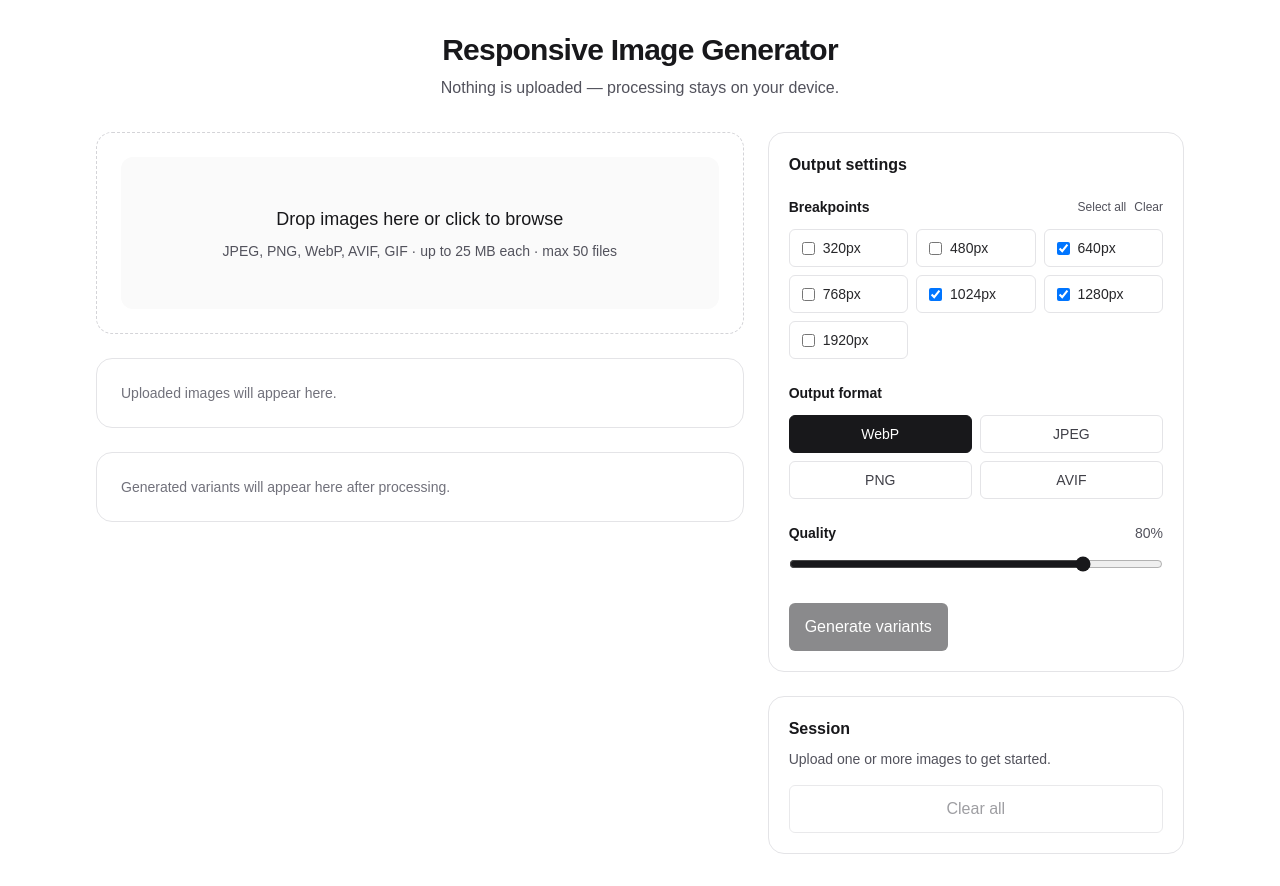
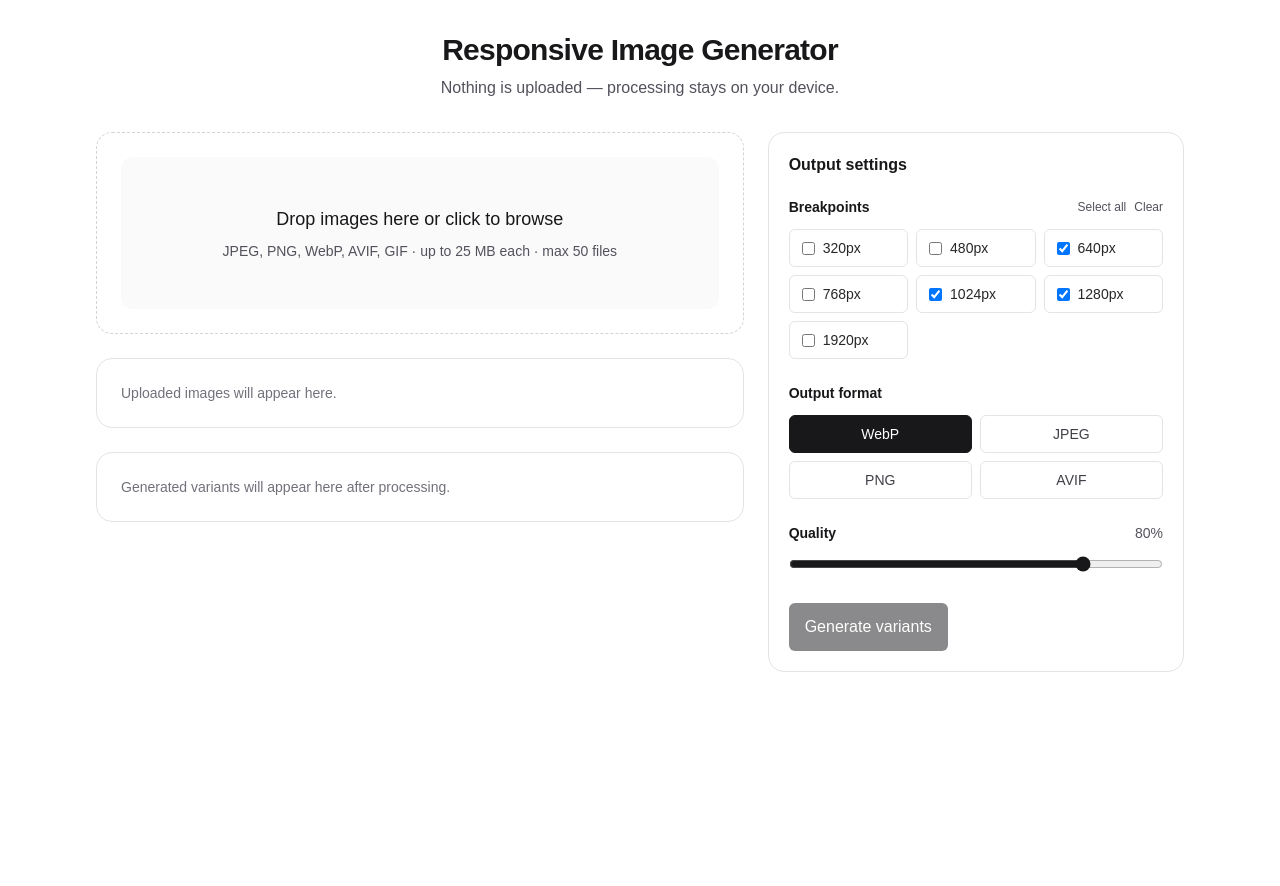
Before and after one commit to McReader/responsive-image-generator, a Next.js app: page / in a window 1280 px wide. After the commit the page ends 800 px from the top, so only its background shows below. Built offline with nearby package versions, Linux system fonts and the light colour scheme.

Commit message:
Removed the "Session" panel

```diff
--- a/components/generator/GeneratorApp.tsx
+++ b/components/generator/GeneratorApp.tsx
@@ -1,19 +1,18 @@
 "use client";
 
-import { useCallback, useMemo, useState } from "react";
-import { DEFAULT_SELECTED_BREAKPOINTS } from "@/lib/breakpoints";
-import { downloadAllVariantsAsZip } from "@/lib/download";
-import type { GeneratorSettings, SourceImage } from "@/lib/types";
-import { useImageProcessor } from "@/hooks/useImageProcessor";
-import { useObjectUrls } from "@/hooks/useObjectUrls";
-import { HtmlSnippetPanel } from "./HtmlSnippetPanel";
-import { ImagePreviewGrid } from "./ImagePreviewGrid";
-import { ResultsPanel } from "./ResultsPanel";
-import { SettingsPanel } from "./SettingsPanel";
-import { UploadZone } from "./UploadZone";
+import {useCallback, useState} from "react";
+import {DEFAULT_SELECTED_BREAKPOINTS} from "@/lib/breakpoints";
+import type {GeneratorSettings, SourceImage} from "@/lib/types";
+import {useImageProcessor} from "@/hooks/useImageProcessor";
+import {useObjectUrls} from "@/hooks/useObjectUrls";
+import {HtmlSnippetPanel} from "./HtmlSnippetPanel";
+import {ImagePreviewGrid} from "./ImagePreviewGrid";
+import {ResultsPanel} from "./ResultsPanel";
+import {SettingsPanel} from "./SettingsPanel";
+import {UploadZone} from "./UploadZone";
 
 export function GeneratorApp() {
-  const { register, revoke, revokeAll } = useObjectUrls();
+  const {register, revoke, revokeAll} = useObjectUrls();
   const {
     jobs,
     variants,
@@ -69,14 +68,6 @@ export function GeneratorApp() {
 
   const hasResults = variants.length > 0;
 
-  const summaryText = useMemo(() => {
-    if (images.length === 0) {
-      return "Upload one or more images to get started.";
-    }
-
-    return `${images.length} image(s) ready · ${settings.selectedBreakpoints.length} breakpoint(s) selected`;
-  }, [images.length, settings.selectedBreakpoints.length]);
-
   const settingsPanelProps = {
     settings,
     images,
@@ -88,7 +79,7 @@ export function GeneratorApp() {
   };
 
   return (
-    <div className="grid grid-cols-1 gap-6 pb-36 lg:grid-cols-[minmax(0,1.4fr)_minmax(280px,0.9fr)] lg:pb-0">
+    <div className="grid grid-cols-1 gap-6 lg:grid-cols-[minmax(0,1.4fr)_minmax(280px,0.9fr)]">
       <div className="space-y-6">
         <UploadZone
           images={images}
@@ -97,50 +88,32 @@ export function GeneratorApp() {
         />
 
         <div className="lg:hidden">
-          <SettingsPanel {...settingsPanelProps} collapsible />
+          <SettingsPanel {...settingsPanelProps} collapsible/>
         </div>
 
-        <ImagePreviewGrid images={images} onRemove={handleRemoveImage} />
+        <ImagePreviewGrid
+          images={images}
+          onRemove={handleRemoveImage}
+          onClearAll={handleClearAll}
+          selectedBreakpointsCount={settings.selectedBreakpoints.length}
+        />
+
         <ResultsPanel
           variants={variants}
           jobs={jobs}
           isProcessing={isProcessing}
+          hasResults={hasResults}
           progress={progress}
           formatBytes={formatBytes}
         />
-        <HtmlSnippetPanel variants={variants} />
+
+        <HtmlSnippetPanel variants={variants}/>
       </div>
 
       <div className="space-y-6">
         <div className="hidden lg:block">
           <SettingsPanel {...settingsPanelProps} />
         </div>
-
-        <section className="fixed inset-x-4 bottom-4 z-50 rounded-2xl border border-zinc-200 bg-white/95 p-4 shadow-lg backdrop-blur-sm dark:border-zinc-800 dark:bg-zinc-900/95 lg:static lg:inset-auto lg:bg-white lg:p-5 lg:shadow-none lg:backdrop-blur-none dark:lg:bg-zinc-900">
-          <h2 className="text-base font-semibold text-zinc-900 dark:text-zinc-100">
-            Session
-          </h2>
-          <p className="mt-1 text-sm text-zinc-600 dark:text-zinc-400 lg:mt-2">{summaryText}</p>
-          <div className="mt-3 flex flex-row gap-2 lg:mt-4 lg:flex-col lg:gap-3">
-            {hasResults && (
-              <button
-                type="button"
-                onClick={() => void downloadAllVariantsAsZip(variants)}
-                className="button primary"
-              >
-                Download all as ZIP
-              </button>
-            )}
-            <button
-              type="button"
-              onClick={handleClearAll}
-              disabled={images.length === 0 && !hasResults}
-              className="button outlined"
-            >
-              Clear all
-            </button>
-          </div>
-        </section>
       </div>
     </div>
   );
--- a/components/generator/ImagePreviewGrid.tsx
+++ b/components/generator/ImagePreviewGrid.tsx
@@ -1,13 +1,13 @@
-"use client";
-
-import type { SourceImage } from "@/lib/types";
+import type {SourceImage} from "@/lib/types";
 
 interface ImagePreviewGridProps {
   images: SourceImage[];
+  onClearAll: () => void;
   onRemove: (id: string) => void;
+  selectedBreakpointsCount?: number;
 }
 
-export function ImagePreviewGrid({ images, onRemove }: ImagePreviewGridProps) {
+export function ImagePreviewGrid({ images, onClearAll, onRemove, selectedBreakpointsCount = 0 }: ImagePreviewGridProps) {
   if (images.length === 0) {
     return (
       <div className="rounded-2xl border border-zinc-200 bg-white p-6 text-sm text-zinc-500 dark:border-zinc-800 dark:bg-zinc-900 dark:text-zinc-400">
@@ -18,11 +18,21 @@ export function ImagePreviewGrid({ images, onRemove }: ImagePreviewGridProps) {
 
   return (
     <section className="rounded-2xl border border-zinc-200 bg-white p-4 dark:border-zinc-800 dark:bg-zinc-900">
-      <div className="mb-3 flex items-center justify-between">
+      <div className="flex items-center justify-between">
         <h2 className="text-sm font-semibold text-zinc-900 dark:text-zinc-100">
           Uploaded images ({images.length})
         </h2>
+
+        <button
+          type="button"
+          onClick={onClearAll}
+          className="text-xs font-medium text-zinc-600 hover:text-zinc-900 dark:text-zinc-400 dark:hover:text-zinc-100"
+        >
+          Clear All
+        </button>
       </div>
+
+      <p className="mb-4 text-sm text-zinc-600 dark:text-zinc-400 mt-1">{selectedBreakpointsCount} breakpoint(s) selected</p>
 
       <div className="grid grid-cols-1 gap-4 sm:grid-cols-2">
         {images.map((image) => (
--- a/components/generator/ResultsPanel.tsx
+++ b/components/generator/ResultsPanel.tsx
@@ -1,12 +1,13 @@
-import { BuyMeACoffeeButton } from "./BuyMeACoffeeButton";
-import { getBaseName } from "@/lib/breakpoints";
-import { downloadSourceVariantsAsZip } from "@/lib/download";
-import type { ImageVariant, ProcessJob } from "@/lib/types";
+import {BuyMeACoffeeButton} from "./BuyMeACoffeeButton";
+import {getBaseName} from "@/lib/breakpoints";
+import {downloadAllVariantsAsZip, downloadSourceVariantsAsZip} from "@/lib/download";
+import type {ImageVariant, ProcessJob} from "@/lib/types";
 
 interface ResultsPanelProps {
   variants: ImageVariant[];
   jobs: ProcessJob[];
   isProcessing: boolean;
+  hasResults?: boolean;
   progress: number;
   formatBytes: (bytes: number) => string;
 }
@@ -15,6 +16,7 @@ export function ResultsPanel({
   variants,
   jobs,
   isProcessing,
+  hasResults = false,
   progress,
   formatBytes,
 }: ResultsPanelProps) {
@@ -26,7 +28,6 @@ export function ResultsPanel({
   }, new Map());
 
   const failedJobs = jobs.filter((job) => job.status === "error");
-  const hasResults = variants.length > 0;
 
   if (variants.length === 0 && !isProcessing && failedJobs.length === 0) {
     return (
@@ -49,7 +50,19 @@ export function ResultsPanel({
             </p>
           )}
         </div>
-        {hasResults && <BuyMeACoffeeButton />}
+
+        {hasResults && (
+          <>
+            <button
+              type="button"
+              onClick={() => void downloadAllVariantsAsZip(variants)}
+              className="button primary"
+            >
+              Download all as ZIP
+            </button>
+            <BuyMeACoffeeButton />
+          </>
+        )}
       </div>
 
       {isProcessing && (
```
